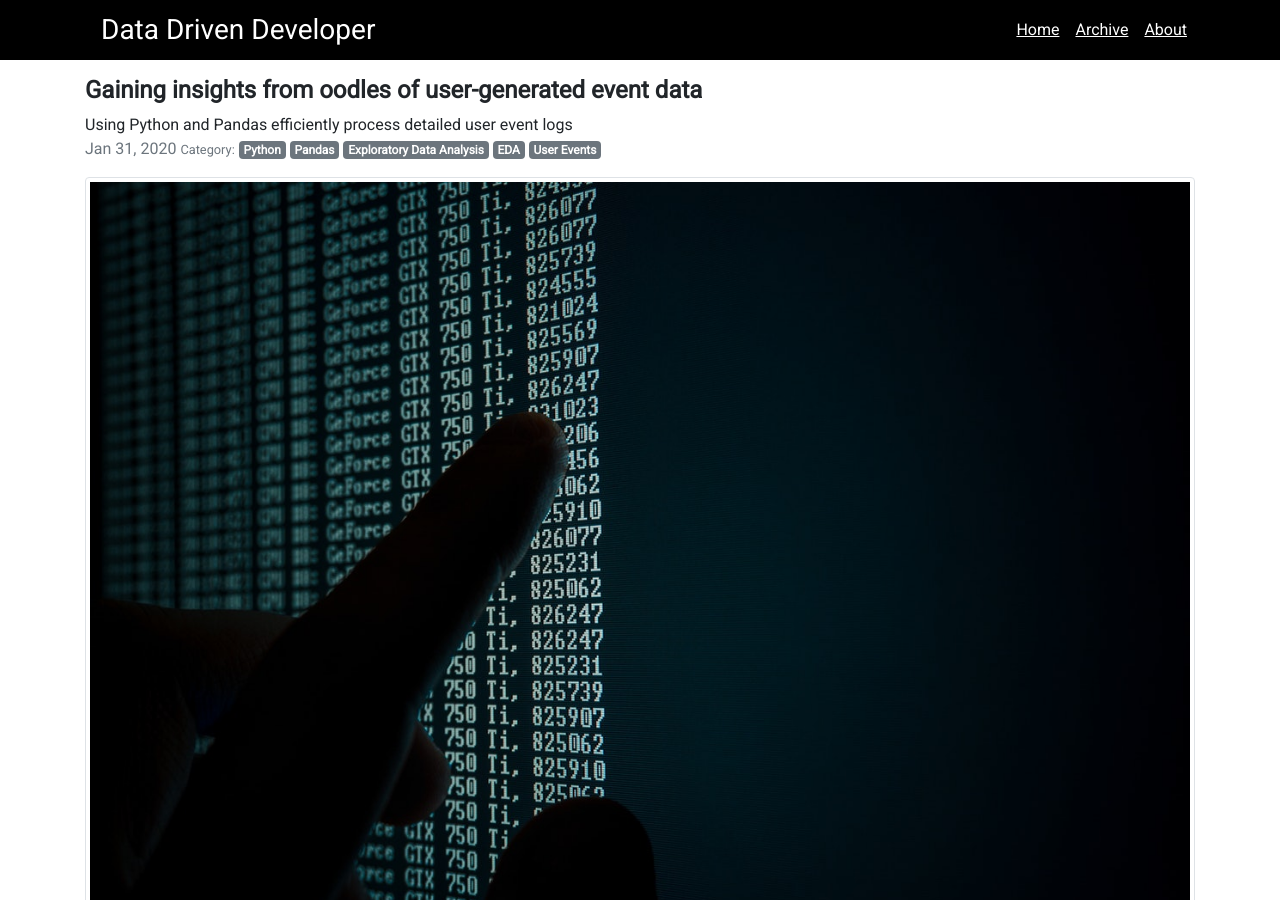
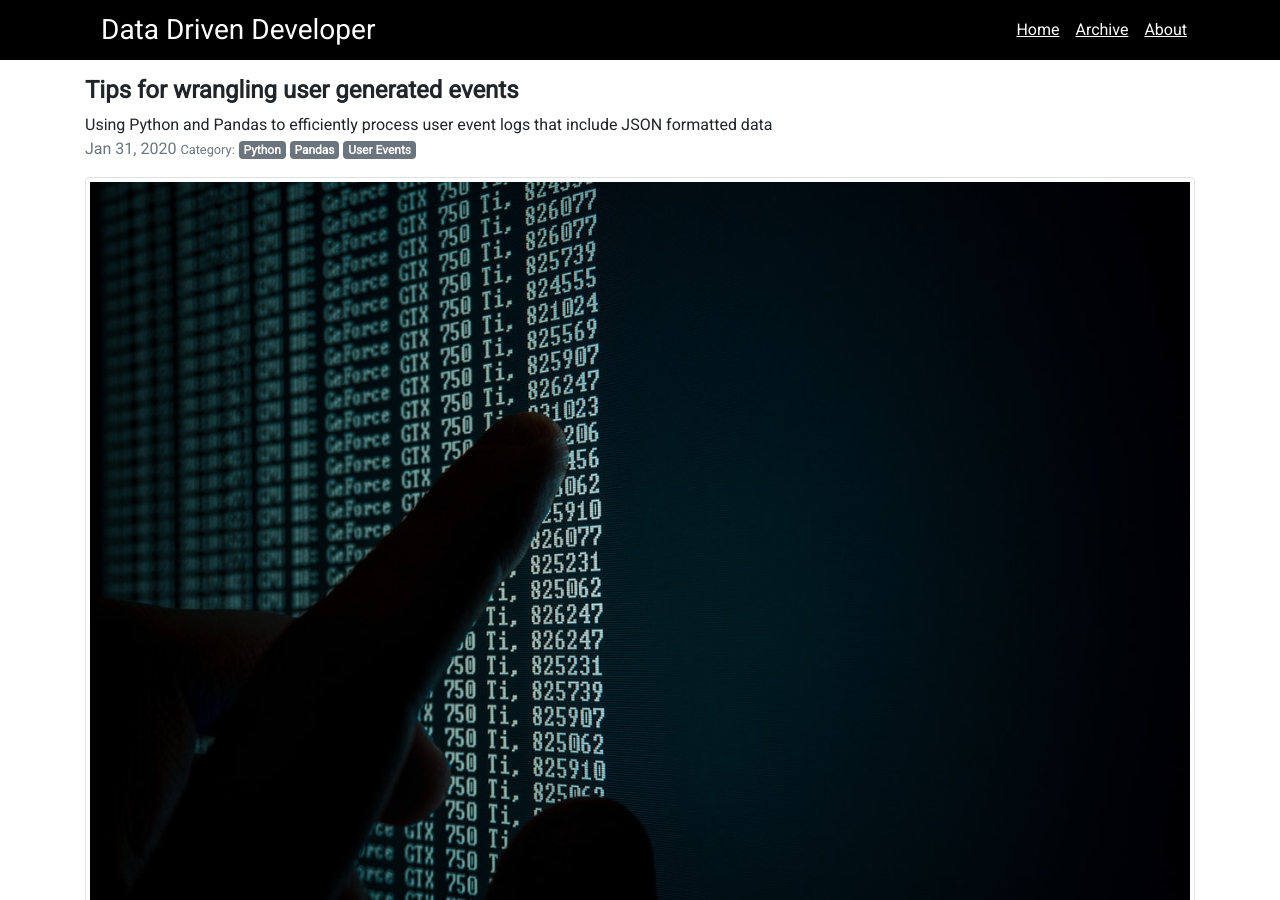
Before and after one commit to h-fuzzy-logic/blog, a Jekyll site: the page built from _posts/2020-1-31-analyzing-user-events.md, in a window 1280 px wide and 900 px high. Built offline with Jekyll 4.4.1, drawn with Linux system fonts in a browser that asks for light colours; nearby versions of some CDN libraries.

Commit message:
Update 2020-1-31-analyzing-user-events.md

```diff
--- a/_posts/2020-1-31-analyzing-user-events.md
+++ b/_posts/2020-1-31-analyzing-user-events.md
@@ -1,8 +1,8 @@
 ---
 layout: post
-title: Gaining insights from oodles of user-generated event data
-summary: Using Python and Pandas efficiently process detailed user event logs
-categories: [Python, Pandas, Exploratory Data Analysis, EDA, User Events]
+title: Tips for wrangling user generated events
+summary: Using Python and Pandas to efficiently process user event logs that include JSON formatted data
+categories: [Python, Pandas, User Events]
 mainimageurl: "/img/2020-1-31-analyzing-user-events.jpg"
 mainimagealt: "Event data"
 mainimageattribution: "Photo by Vitaly Vlasov from Pexels"
```
